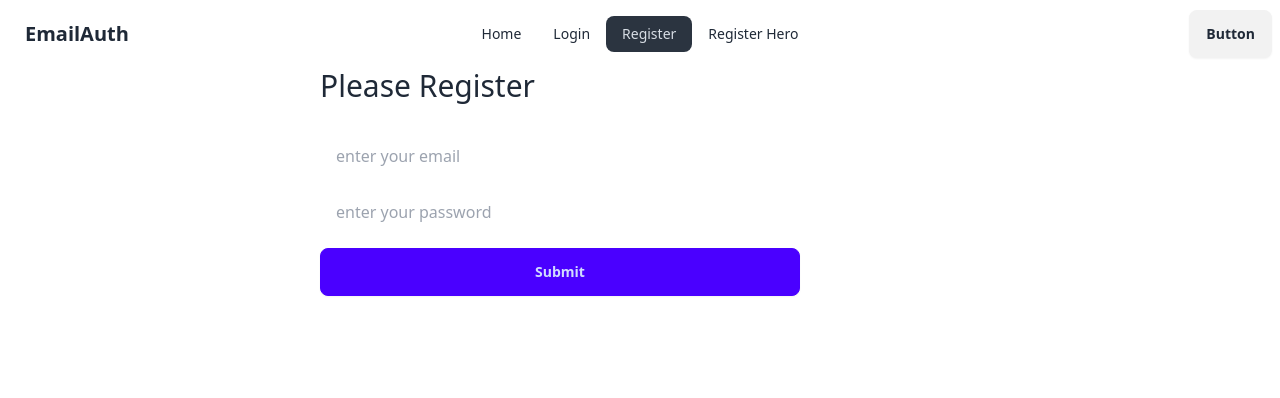
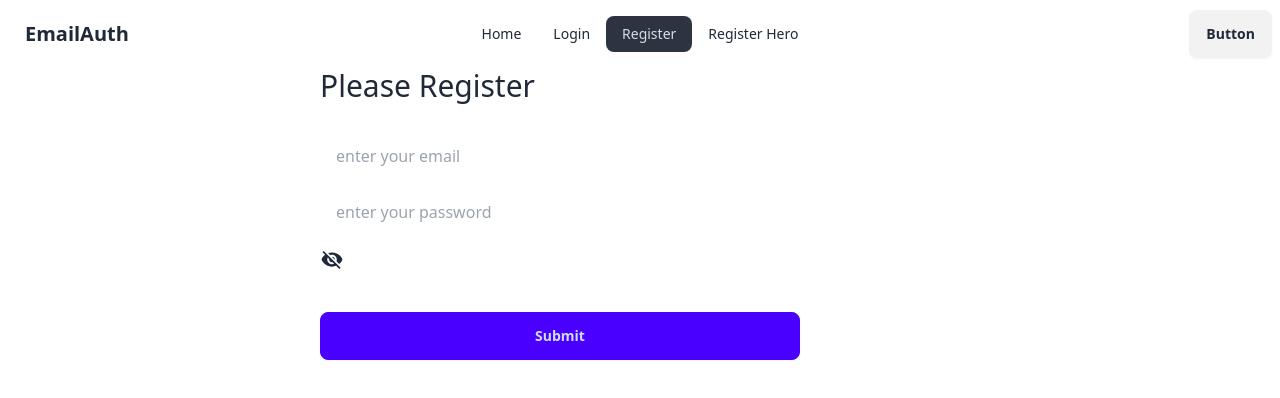
Before and after one commit to khubaibm039/email-password-athentication, a React (Vite) app: page /register in a window 1280 px wide. Shown: the top 398 px of the page. Built offline with nearby package versions, Linux system fonts and the light colour scheme.

Commit message:
reguler expression validation and toggle show password

```diff
--- a/package.json
+++ b/package.json
@@ -15,6 +15,7 @@
     "match-sorter": "^6.3.4",
     "react": "^18.2.0",
     "react-dom": "^18.2.0",
+    "react-icons": "^5.0.1",
     "react-router-dom": "^6.22.3",
     "sort-by": "^0.0.2"
   },
--- a/src/Components/Register/Register.jsx
+++ b/src/Components/Register/Register.jsx
@@ -1,21 +1,26 @@
 import { createUserWithEmailAndPassword } from "firebase/auth";
 import auth from "../../Firebase/Firebase.config";
 import { useState } from "react";
+import { IoMdEyeOff, IoIosEye } from "react-icons/io";
 
 const Register = () => {
     const [registerError, setRegisterError] = useState("");
     const [success, setSuccess] = useState("");
+    const [isShow, setIsShow] = useState(false);
 
     const handleRegister = (e) => {
         e.preventDefault(); // page won't reload
 
         const email = e.target.email.value;
         const password = e.target.password.value;
-        console.log(email, password);
-
         if (password.length < 6) {
             setRegisterError(
                 "Password should be at least 6 characters or more"
+            );
+            return;
+        } else if (!/[A-Z]/.test(password)) {
+            setRegisterError(
+                "your password should have at least one upper case characters."
             );
             return;
         }
@@ -50,16 +55,25 @@ const Register = () => {
                         required
                     />
                     <br />
-                    <input
-                        className="mb-4 w-3/4 py-2 px-4 rounded-lg"
-                        type="password"
-                        name="password"
-                        placeholder="enter your password"
-                        required
-                    />
+                    <div>
+                        <input
+                            className="w-3/4 mb-4 py-2 px-4 rounded-lg  "
+                            type={isShow ? "text" : "password"}
+                            name="password"
+                            placeholder="enter your password"
+                            required
+                        />
+                        <span
+                            className="cursor-pointer text-2xl"
+                            onClick={() => setIsShow(!isShow)}
+                        >
+                            {isShow ? <IoIosEye /> : <IoMdEyeOff />}
+                        </span>
+                    </div>
+
                     <br />
                     <input
-                        className="btn btn-primary mb-4 w-3/4"
+                        className="btn btn-primary my-4 w-3/4"
                         type="submit"
                         name="register"
                     />
```
Also changed, not shown: 1 other file (tests, documents, lock files or other folders).
